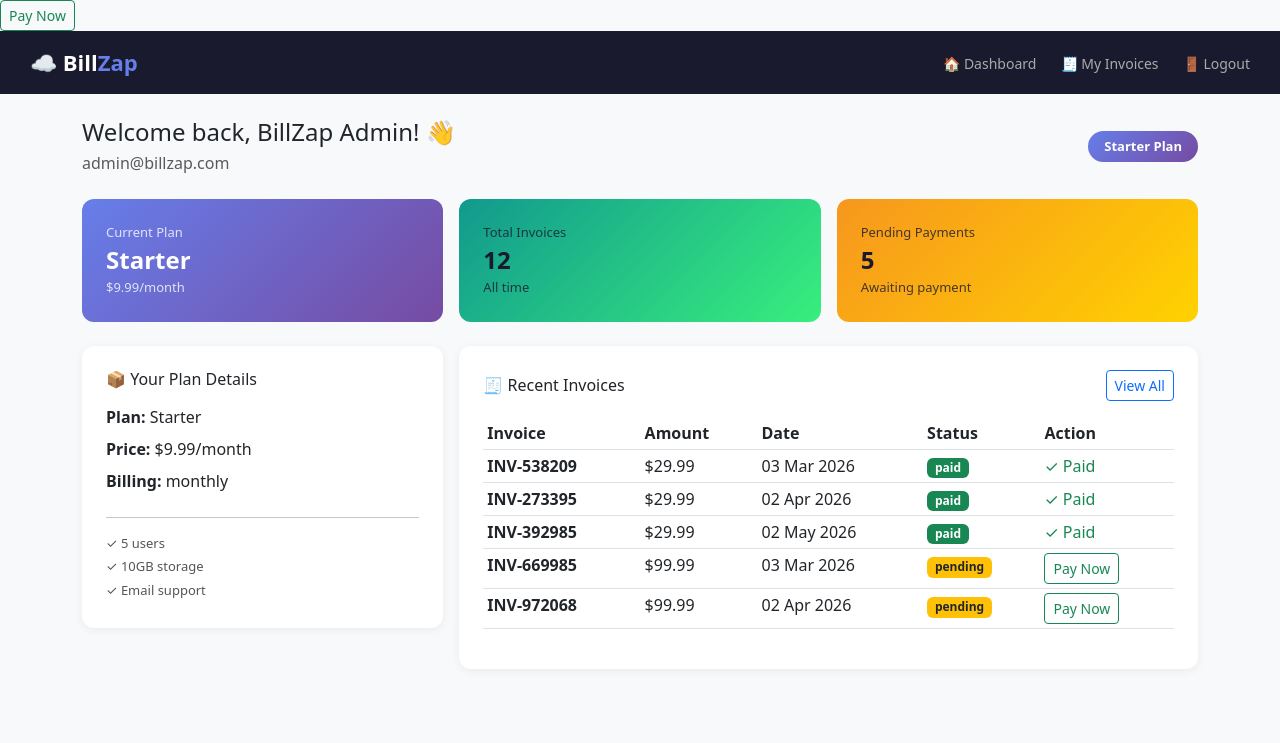
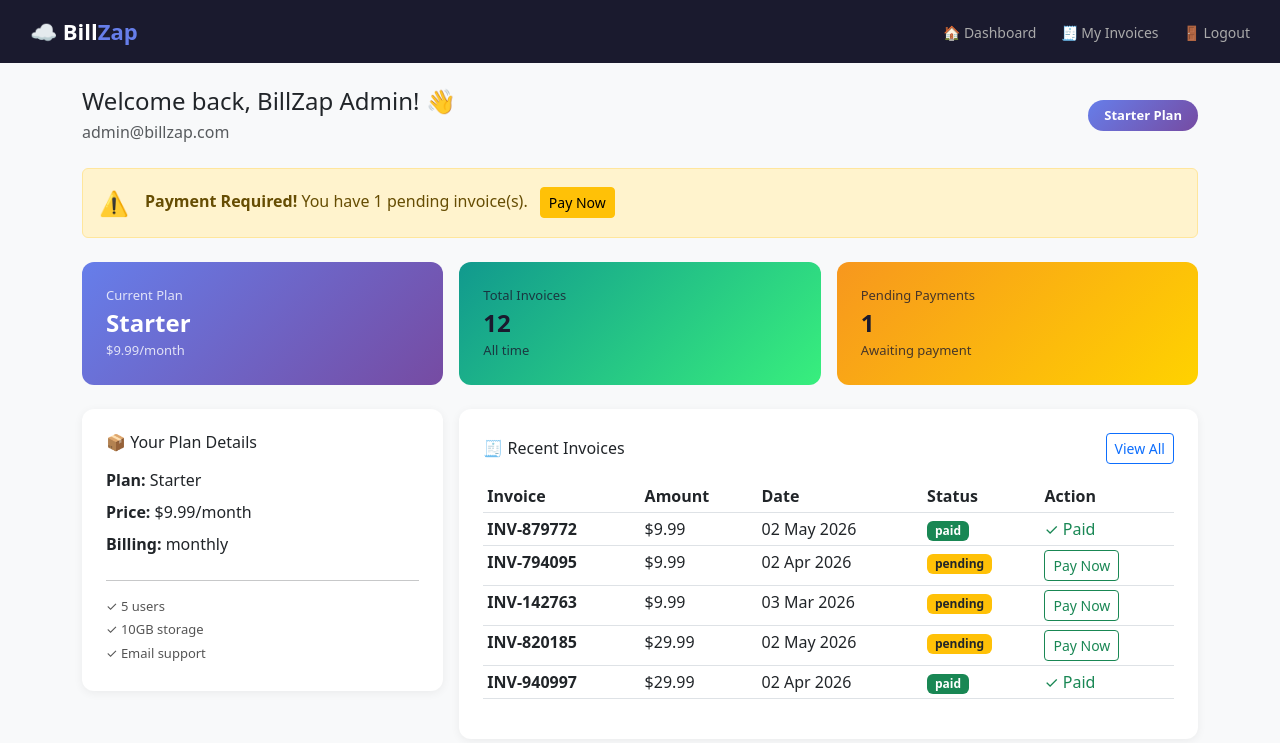
Before and after one commit to arshdeepsingh36/billzap, a Flask app: template templates/customer_dashboard.html in a window 1280 px wide. Shown: the top 743 px of the page. Run offline with Flask 3, Linux system fonts and the light colour scheme; data comes from the database, SQL or seed files in the repository; the template is opened without the code that fills it: values that come from a table or form of the project are taken from there, most other values are stand-ins (such as "Sample title", 1, 10 or a date in 2020).

Commit message:
customer_dashboard.html

```diff
--- a/templates/customer_dashboard.html
+++ b/templates/customer_dashboard.html
@@ -1,7 +1,7 @@
 <!DOCTYPE html>
 <html>
 <head>
-  <title>BillZap — My Dashboard</title> <a href="/checkout/{{ inv.id }}" class="btn btn-sm btn-outline-success">Pay Now</a>
+  <title>BillZap — My Dashboard</title>
   <link href="https://cdn.jsdelivr.net/npm/bootstrap@5.3.0/dist/css/bootstrap.min.css" rel="stylesheet">
   <style>
     body { background: #f8f9fa; }
@@ -13,7 +13,7 @@
     .card { border: none; border-radius: 12px; box-shadow: 0 2px 10px rgba(0,0,0,0.06); }
     .stat-card { color: white; border-radius: 12px; padding: 24px; }
     .stat-card.purple { background: linear-gradient(135deg, #667eea, #764ba2); }
-    .stat-card.green  { background: linear-gradient(135deg, #11998e, #38ef7d); color: #1a1a2e; }
+    .stat-card.green { background: linear-gradient(135deg, #11998e, #38ef7d); color: #1a1a2e; }
     .stat-card.orange { background: linear-gradient(135deg, #f7971e, #ffd200); color: #1a1a2e; }
     .plan-badge { background: linear-gradient(135deg, #667eea, #764ba2); color: white; padding: 6px 16px; border-radius: 20px; font-size: 13px; font-weight: 600; }
     .invoice-row:hover { background: #f8f0ff; }
@@ -28,6 +28,7 @@
       <a href="/logout">🚪 Logout</a>
     </div>
   </div>
+
   <div class="container py-4">
     <div class="d-flex justify-content-between align-items-center mb-4">
       <div>
@@ -38,6 +39,17 @@
       <div class="plan-badge">{{ customer.plan.name }} Plan</div>
       {% endif %}
     </div>
+
+    {% if pending_invoices %}
+    <div class="alert alert-warning d-flex align-items-center gap-3 mb-4">
+      <span style="font-size:24px;">⚠️</span>
+      <div>
+        <strong>Payment Required!</strong> You have {{ pending_invoices|length }} pending invoice(s).
+        <a href="/my-invoices" class="btn btn-sm btn-warning ms-2">Pay Now</a>
+      </div>
+    </div>
+    {% endif %}
+
     <div class="row g-3 mb-4">
       <div class="col-md-4">
         <div class="stat-card purple">
@@ -56,11 +68,12 @@
       <div class="col-md-4">
         <div class="stat-card orange">
           <div style="font-size:13px;opacity:.8;">Pending Payments</div>
-          <div style="font-size:24px;font-weight:700;">{{ invoices|selectattr('status','eq','pending')|list|length }}</div>
+          <div style="font-size:24px;font-weight:700;">{{ pending_invoices|length }}</div>
           <div style="font-size:13px;opacity:.8;">Awaiting payment</div>
         </div>
       </div>
     </div>
+
     <div class="row g-3">
       <div class="col-md-4">
         <div class="card p-4">
@@ -80,6 +93,7 @@
           {% endif %}
         </div>
       </div>
+
       <div class="col-md-8">
         <div class="card p-4">
           <div class="d-flex justify-content-between align-items-center mb-3">
@@ -88,9 +102,11 @@
           </div>
           {% if invoices %}
           <table class="table table-sm">
-            <thead><tr><th>Invoice</th><th>Amount</th><th>Date</th><th>Status</th><th>Action</th></tr></thead>
+            <thead>
+              <tr><th>Invoice</th><th>Amount</th><th>Date</th><th>Status</th><th>Action</th></tr>
+            </thead>
             <tbody>
-            {% for inv in invoices[-5:]|reverse %}
+            {% for inv in invoices[:5] %}
             <tr class="invoice-row">
               <td><strong>{{ inv.invoice_no }}</strong></td>
               <td>${{ "%.2f"|format(inv.amount) }}</td>
@@ -98,7 +114,7 @@
               <td><span class="badge bg-{{ 'success' if inv.status=='paid' else 'warning text-dark' }}">{{ inv.status }}</span></td>
               <td>
                 {% if inv.status == 'pending' %}
-         <a href="/checkout/{{ inv.id }}" class="btn btn-sm btn-outline-success">Pay Now</a>
+                <a href="/checkout/{{ inv.id }}" class="btn btn-sm btn-outline-success">Pay Now</a>
                 {% else %}
                 <span class="text-success">✓ Paid</span>
                 {% endif %}
```
